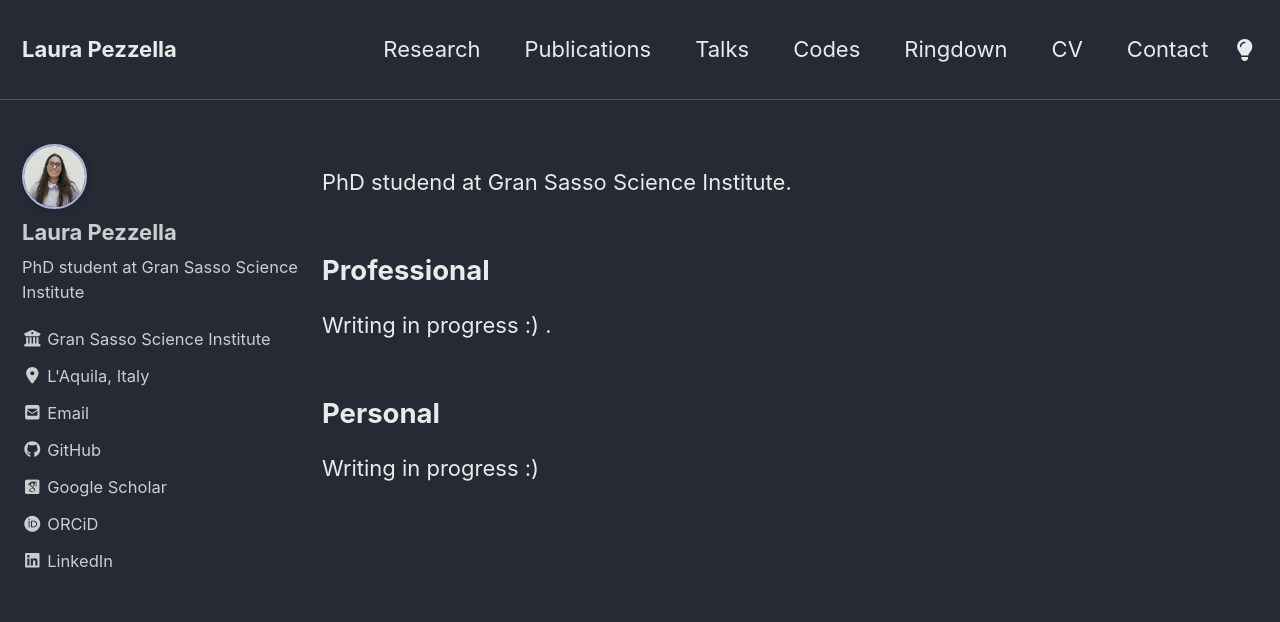
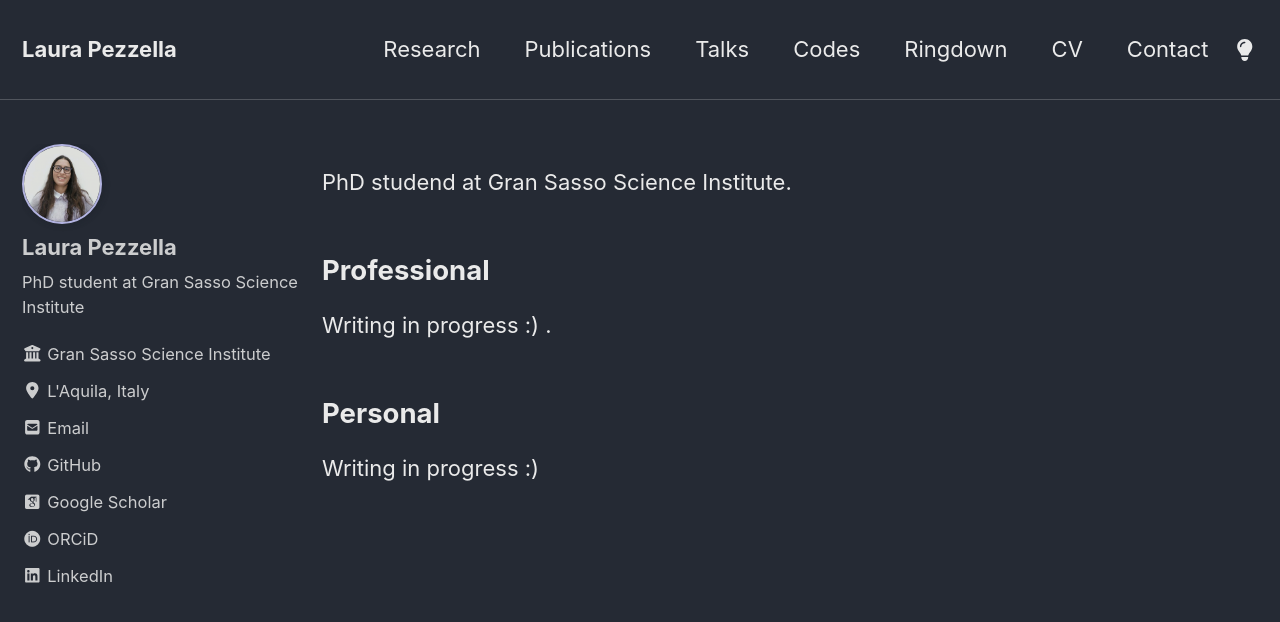
Before and after one commit to PezzLa/pezzla.github.io, a Jekyll site: the page built from _pages/about.md, in a window 1280 px wide and 900 px high. Shown: the top 622 px of the window. Built offline with Jekyll 4.4.1, drawn with Linux system fonts in a browser that asks for light colours; some web fonts are replaced.

Commit message:
Update main.scss

```diff
--- a/assets/css/main.scss
+++ b/assets/css/main.scss
@@ -45,7 +45,7 @@
 }
 
 .author__avatar img {
-	max-width: 65px;
+	max-width: 80px;
 	padding: 0px;
 	border: 2px solid #CCCCFF;
 	box-shadow: 1px 0px 5px 2px mix(#000, $background-color, 10%);
```
